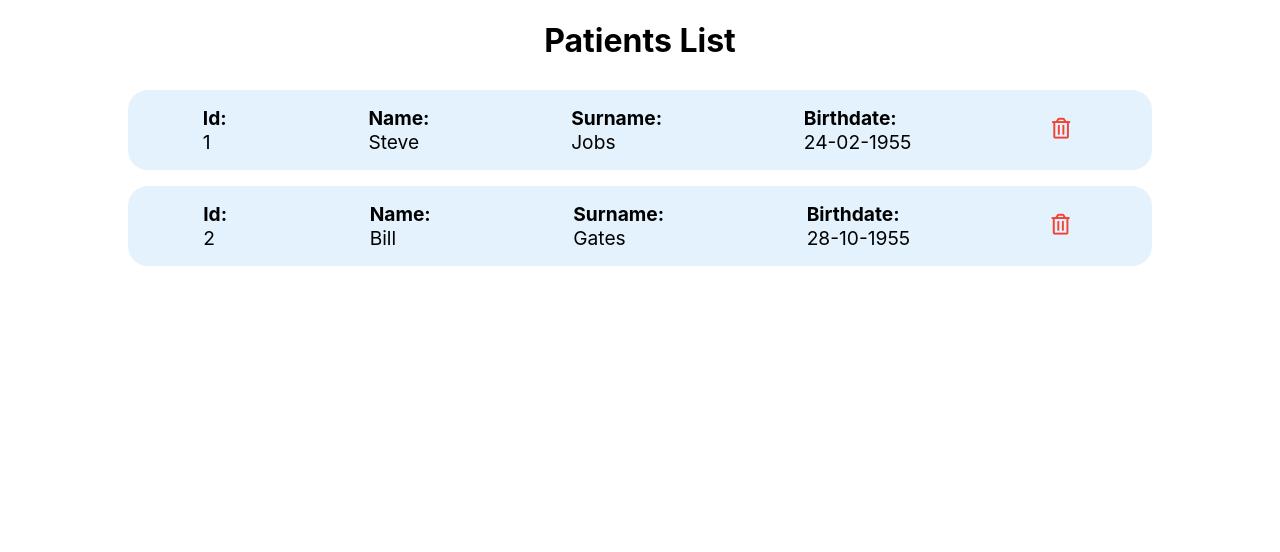
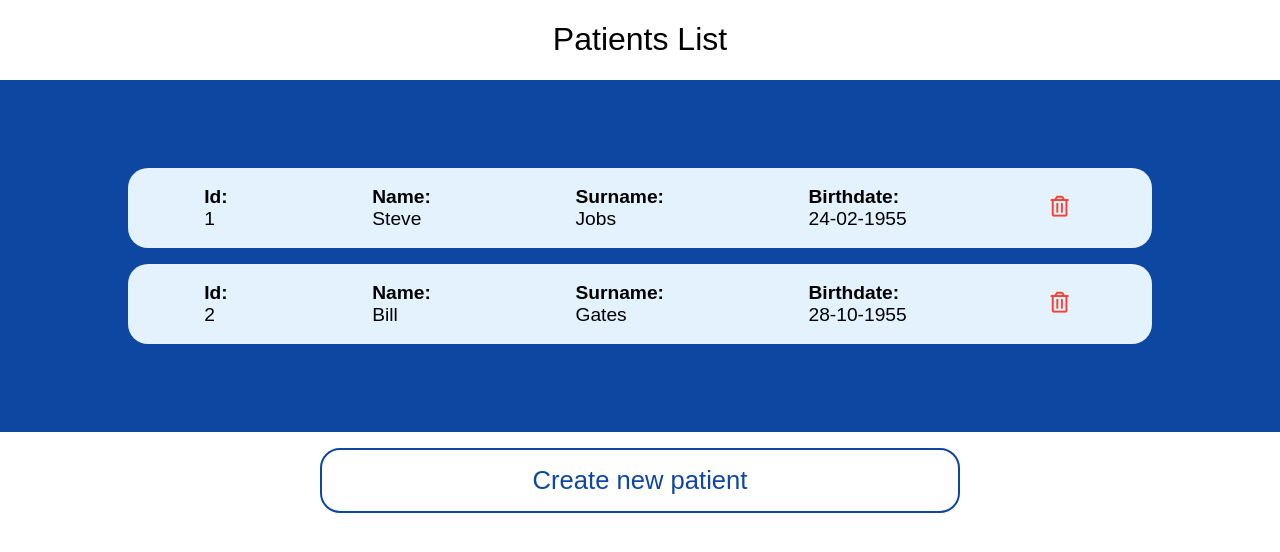
Before and after one commit to alex-martinez-jativa/alma-medical-project-1, a React (Create React App) app: page /#/ in a window 1280 px wide. Shown: the top 552 px of the page. Built offline with nearby package versions, Linux system fonts and the light colour scheme.

Commit message:
feat: create button section

```diff
--- a/src/index.sass
+++ b/src/index.sass
@@ -6,6 +6,6 @@ html
 
 body
     margin: 0
-    font-family: -apple-system, BlinkMacSystemFont, 'Segoe UI', 'Roboto', 'Oxygen', 'Ubuntu', 'Cantarell', 'Fira Sans', 'Droid Sans', 'Helvetica Neue', sans-serif
+    font-family: sans-serif
     -webkit-font-smoothing: antialiased
     -moz-osx-font-smoothing: grayscale
--- a/src/pages/PatientsList/index.js
+++ b/src/pages/PatientsList/index.js
@@ -18,10 +18,15 @@ const PatientList = () => {
 
     return (
         <div className="patients">
-            <h1>Patients List</h1>
-            {state.patients.map((item) => {
-                return <PatientItem item={item} removePatient={handleRemovePatient}/>
-            })}
+            <h1 className="patients__title">Patients List</h1>
+            <div className="patients__box">
+                {state.patients.map((item) => {
+                    return <PatientItem key={item.id} item={item} removePatient={handleRemovePatient}/>
+                })}
+            </div>
+            <div className="create">
+                <button className="create__button">Create new patient</button>
+            </div>
         </div>
     );
 }
--- a/src/pages/PatientsList/style.sass
+++ b/src/pages/PatientsList/style.sass
@@ -1,7 +1,43 @@
-@mixin flexCol()
-    display: flex
-    flex-direction: column
+@import '../../style-constants/_mixins'
+@import '../../style-constants/_colors'
 
 .patients
-    @include flexCol()
-    align-items: center
+    @include flexboxColumn()
+    &__box
+        @include flexboxColumn()
+        justify-content: center
+        background-color: $darkblue
+        width: 100%
+        padding: 1rem 0
+    &__title
+        font-weight: 200
+.create
+    width: 100%
+    text-align: center
+    &__button
+        @include button(1rem, 1px, $darkblue, 100%)
+        margin-top: 1rem
+        padding: 1rem
+
+@media screen and ( min-width: 600px )
+    .patients
+        @include flexboxColumn()
+        &__box
+            @include flexboxColumn()
+            justify-content: center
+            background-color: $darkblue
+            width: 100%
+            padding: 5rem 0
+        &__title
+            font-weight: 200
+    .create
+        width: 100%
+        text-align: center
+        &__button
+            @include button(1.6rem, 2px, $darkblue, 50%)
+            cursor: pointer
+            margin-top: 1rem
+            padding: 1rem
+            &:hover
+                background-color: $darkblue
+                color: white
--- a/src/style-constants/_colors.sass
+++ b/src/style-constants/_colors.sass
@@ -1,2 +1,3 @@
+$darkblue: #0d47a1
 $lightblue: #e3f2fd
 $red: #f44336
--- /dev/null
+++ b/src/style-constants/_mixins.sass
@@ -0,0 +1,12 @@
+@mixin flexboxColumn()
+    display: flex
+    flex-direction: column
+    align-items: center
+
+@mixin button($fontsize, $borderPx, $borderColor, $width)
+    font-size: $fontsize
+    border: $borderPx solid $borderColor
+    background: transparent
+    border-radius: 20px
+    color: $borderColor
+    width: $width
```
